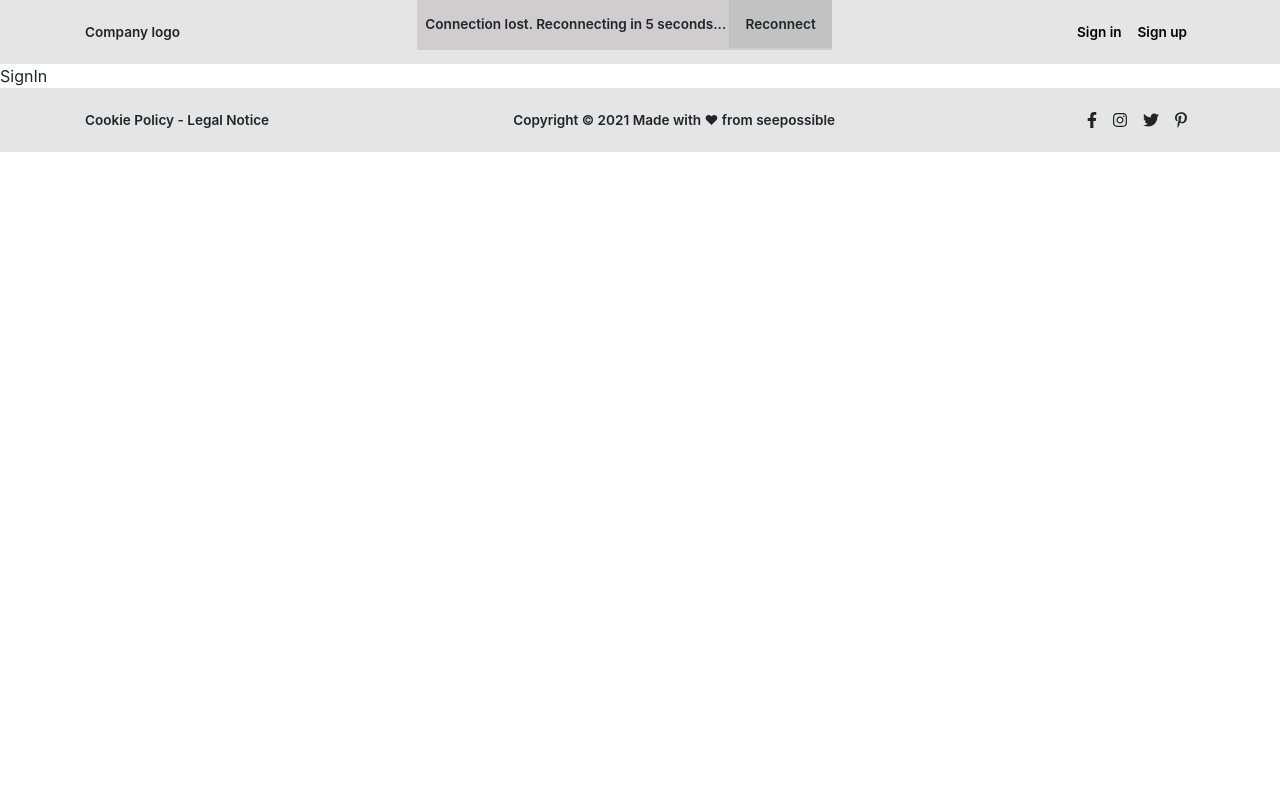
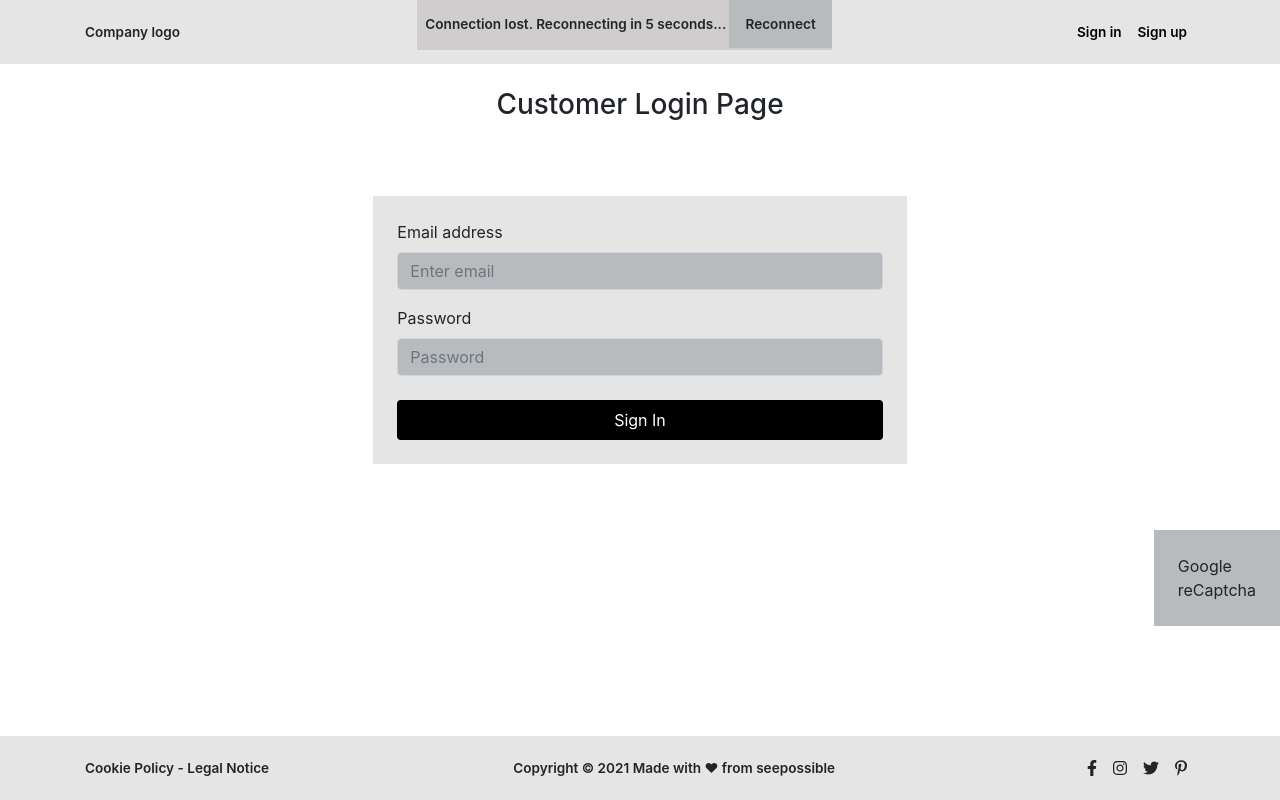
Before and after one commit to tanupriya2199/seePossible-task, a React (Create React App) app: page /sign-in in a window 1280 px wide. Built offline with nearby package versions, Linux system fonts and the light colour scheme.

Commit message:
sign in ui

```diff
--- a/src/components/Auth/SignIn.js
+++ b/src/components/Auth/SignIn.js
@@ -1,7 +1,50 @@
 import React from "react";
+import { Col, Container, Form, Row, Button } from "react-bootstrap";
+import "./styles.css";
+import "../../styles/styles.css";
 
 const SignIn = () => {
-  return <div>SignIn</div>;
+  return (
+    <div className="component-container">
+      <Container fluid>
+        <Row>
+          <Col>
+            <h3 className="text-center pt-4">Customer Login Page</h3>
+          </Col>
+        </Row>
+        <Row className="d-flex justify-content-center align-items-center login-container">
+          <Col xs={12} sm={5} className="p-4 background-grey">
+            <Form>
+              <Form.Group controlId="email">
+                <Form.Label>Email address</Form.Label>
+                <Form.Control type="email" placeholder="Enter email" />
+              </Form.Group>
+              <Form.Group controlId="password">
+                <Form.Label>Password</Form.Label>
+                <Form.Control
+                  className="mb-4"
+                  type="password"
+                  placeholder="Password"
+                />
+              </Form.Group>
+              <Button className="w-100 p-2 button" color="secondary">
+                Sign In
+              </Button>
+            </Form>
+          </Col>
+        </Row>
+        <Row>
+          <Col className="d-flex justify-content-end p-0 pb-2">
+            <span className="background-grey-200 p-4">
+              Google
+              <br />
+              reCaptcha
+            </span>
+          </Col>
+        </Row>
+      </Container>
+    </div>
+  );
 };
 
 export default SignIn;
--- /dev/null
+++ b/src/components/Auth/styles.css
@@ -0,0 +1,7 @@
+.login-container{
+    height: 400px;
+}
+
+.form-control{
+    background-color: #b8bbbd;
+}
--- a/src/components/HomePage/Home.js
+++ b/src/components/HomePage/Home.js
@@ -1,10 +1,10 @@
 import React from "react";
-import "./styles.css";
+import "../../styles/styles.css";
 
 const Home = () => {
   return (
     <div>
-      <div className="home-page-container"></div>
+      <div className="component-container"></div>
     </div>
   );
 };
--- a/src/components/HomePage/styles.css
+++ /dev/null
@@ -1,3 +0,0 @@
-.home-page-container{
-    height: calc(100vh - 8rem);
-}
--- a/src/components/Shared/styles.css
+++ b/src/components/Shared/styles.css
@@ -18,7 +18,7 @@
 }
 
 .connection-status-container span{
-    background-color: #c3c2c2;
+    background-color: #b8bbbd;
 }
 
 .action-buttons span{
--- /dev/null
+++ b/src/styles/styles.css
@@ -0,0 +1,23 @@
+.component-container{
+    min-height: calc(100vh - 8rem);
+}
+
+.button{
+    background-color: black;
+    outline: none;
+    border: none;
+}
+
+.button:hover{
+    background-color: black;
+    outline: none;
+    border: none;
+}
+
+.background-grey{
+    background-color: #E5E5E5;
+}
+
+.background-grey-200{
+    background-color: #b8bbbd;
+}
```
